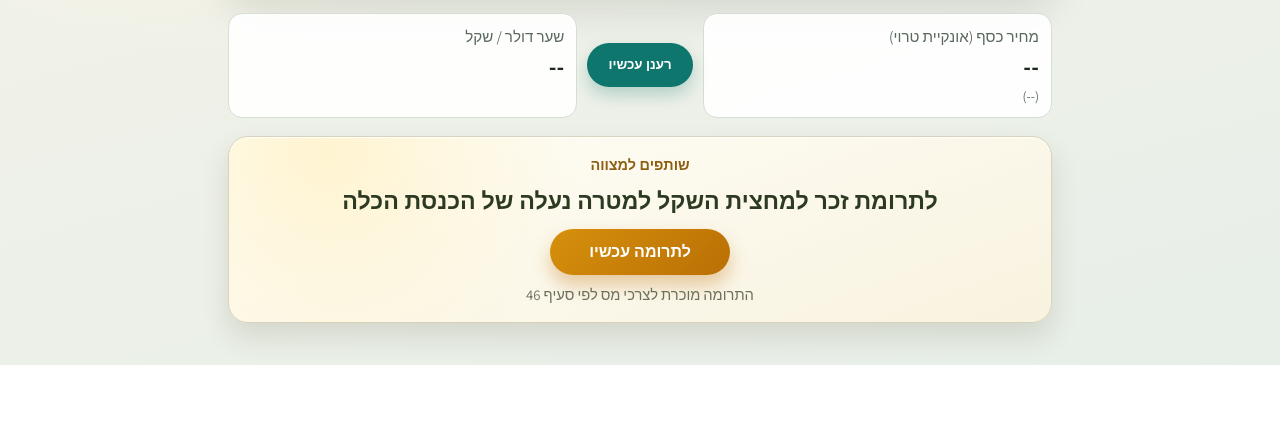
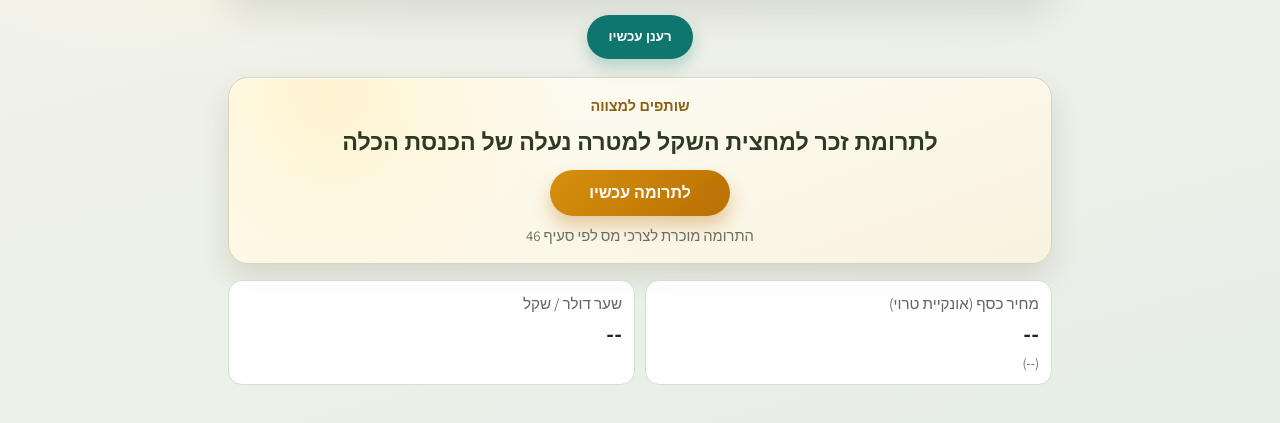
Before and after one commit to itzhakstern/half_shekel, a website: page public/index.html in a window 1280 px wide. Shown: the part 537-960 px from the top of the page. Before the commit the page ends 902 px from the top, so only its background shows below. Drawn offline with Linux system fonts and the light colour scheme; no server answers.

Commit message:
update page

```diff
--- a/public/index.html
+++ b/public/index.html
@@ -46,19 +46,8 @@
         <p id="card-updated-text" class="recommendation-note">עודכן לאחרונה: --</p>
       </section>
 
-      <section class="meta-grid">
-        <article class="meta-item">
-          <p class="meta-title">מחיר כסף (אונקיית טרוי)</p>
-          <p id="silver-value" class="meta-value">--</p>
-          <p id="silver-ils-value" class="meta-subvalue">(--)</p>
-        </article>
-        <div class="meta-action">
-          <button id="refresh-btn" type="button">רענן עכשיו</button>
-        </div>
-        <article class="meta-item">
-          <p class="meta-title">שער דולר / שקל</p>
-          <p id="usd-ils-value" class="meta-value">--</p>
-        </article>
+      <section class="status-row">
+        <button id="refresh-btn" type="button">רענן עכשיו</button>
       </section>
 
       <section class="donation-row" aria-label="תרומה להכנסת כלה">
@@ -74,6 +63,18 @@
         </a>
         <p class="donation-note">התרומה מוכרת לצרכי מס לפי סעיף 46</p>
       </section>
+
+      <section class="meta-grid">
+        <article class="meta-item">
+          <p class="meta-title">מחיר כסף (אונקיית טרוי)</p>
+          <p id="silver-value" class="meta-value">--</p>
+          <p id="silver-ils-value" class="meta-subvalue">(--)</p>
+        </article>
+        <article class="meta-item">
+          <p class="meta-title">שער דולר / שקל</p>
+          <p id="usd-ils-value" class="meta-value">--</p>
+        </article>
+      </section>
     </main>
 
     <script src="/app.js" type="module"></script>
--- a/public/styles.css
+++ b/public/styles.css
@@ -207,7 +207,7 @@ body {
 .meta-grid {
   margin-top: 16px;
   display: grid;
-  grid-template-columns: 1fr auto 1fr;
+  grid-template-columns: repeat(2, minmax(0, 1fr));
   gap: 10px;
   align-items: stretch;
 }
@@ -224,12 +224,6 @@ body {
   transform: translateY(-2px);
   box-shadow: 0 8px 18px rgba(22, 35, 24, 0.08);
   border-color: #bfceb7;
-}
-
-.meta-action {
-  display: flex;
-  align-items: center;
-  justify-content: center;
 }
 
 .meta-title {
@@ -249,6 +243,12 @@ body {
   margin: 4px 0 0;
   color: var(--muted);
   font-size: 0.85rem;
+}
+
+.status-row {
+  margin-top: 18px;
+  display: flex;
+  justify-content: center;
 }
 
 .donation-row {
```
